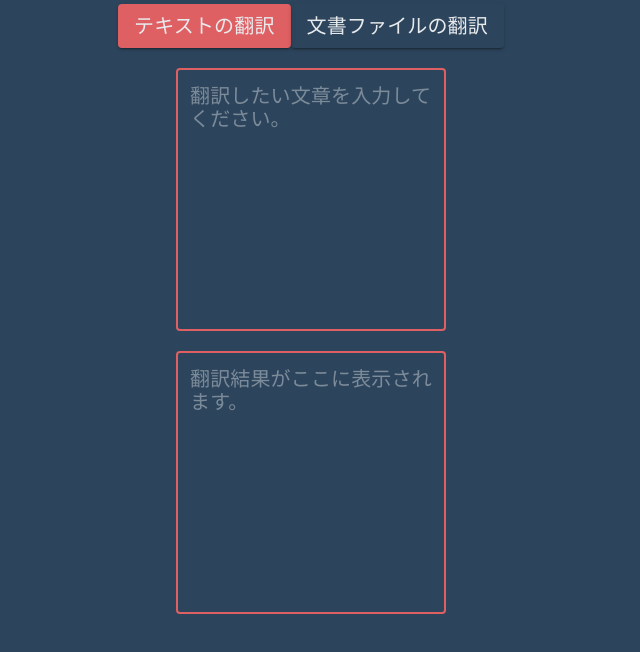
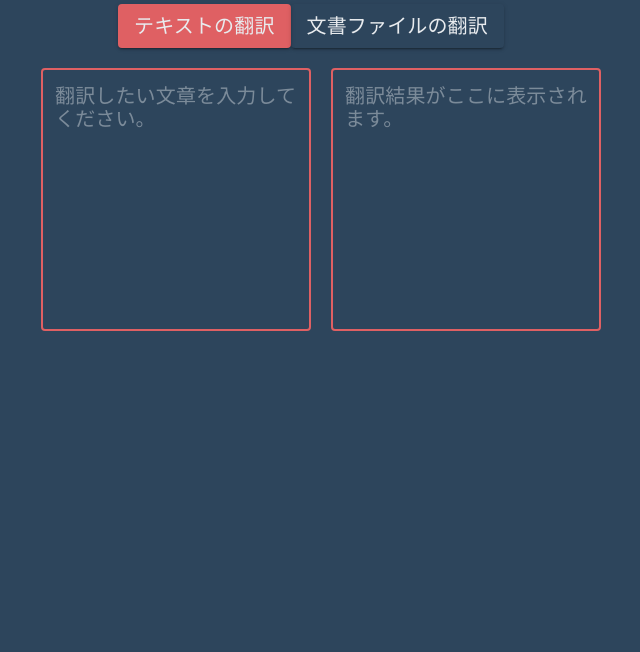
Before and after one commit to Naoya-Tagawa/shallowl, a React (Create React App) app: page / in a window 1280 px wide. Shown: the top 652 px of the page, without its empty margins (329-969 px from the left). Built offline with nearby package versions, Linux system fonts and the light colour scheme.

Commit message:
要素の位置修正

```diff
--- a/src/App.js
+++ b/src/App.js
@@ -38,9 +38,9 @@
                 </Typography>
               </Button>
             </header>
-            <div className='flex flex-col items-center justify-center h-full'>
+            <div className='flex flex-row items-center justify-center h-full'>
               {showTextButton ? <InputComponent /> : <FileUploadUI />}
-              <div className="flex-grow"></div> {/* OutputComponentを下半分いっぱいに表示するためのスペース */}
+              {/* OutputComponentを下半分いっぱいに表示するためのスペース */}
               <OutputComponent />
             </div>
             </ThemeProvider>
```
